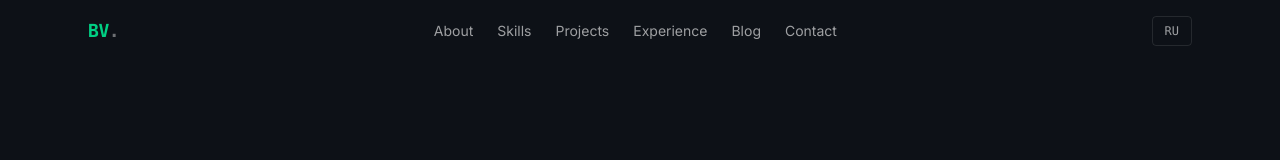
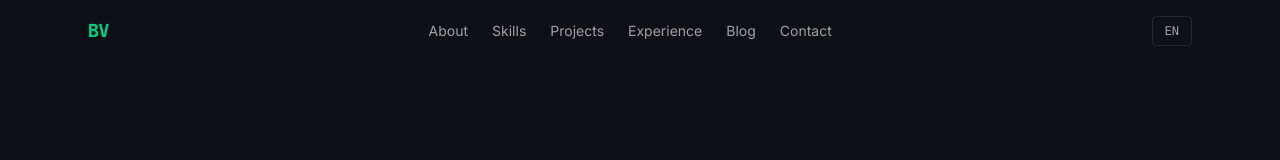
Before and after one commit to BargystV/portfolio, a Next.js app: page / in a window 1280 px wide. Shown: the top 160 px of the page. Built offline with nearby package versions, Linux system fonts and the light colour scheme.

Commit message:
Remove dot from logo, fix language toggle to show current language
Co-Authored-By: Claude Sonnet 4.6 <noreply@anthropic.com>

```diff
--- a/components/Navbar.tsx
+++ b/components/Navbar.tsx
@@ -55,7 +55,7 @@ export default function Navbar() {
           href="#hero"
           className="font-mono text-[#00d084] font-bold text-lg tracking-tight"
         >
-          BV<span className="text-white/40">.</span>
+          BV
         </a>
 
         {/* Desktop nav */}
@@ -74,13 +74,13 @@ export default function Navbar() {
 
         {/* Lang toggle + burger */}
         <div className="flex items-center gap-3">
-          {/* Кнопка переключения языка: показывает язык, на который переключится */}
+          {/* Кнопка переключения языка: показывает текущий активный язык */}
           <button
             onClick={toggle}
             className="font-mono text-xs px-3 py-1.5 rounded border border-white/10 text-white/60 hover:border-[#00d084] hover:text-[#00d084] transition-all duration-200"
             aria-label="Toggle language"
           >
-            {lang === 'en' ? 'RU' : 'EN'}
+            {lang === 'en' ? 'EN' : 'RU'}
           </button>
 
           {/* Burger */}
```
